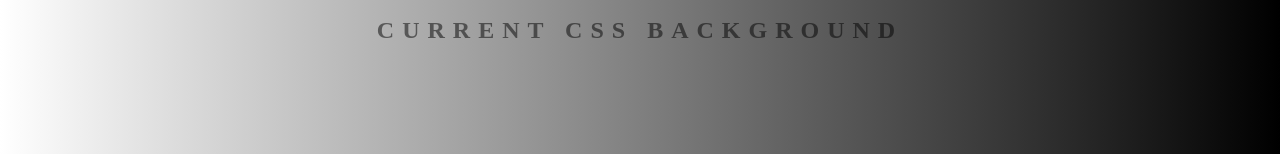
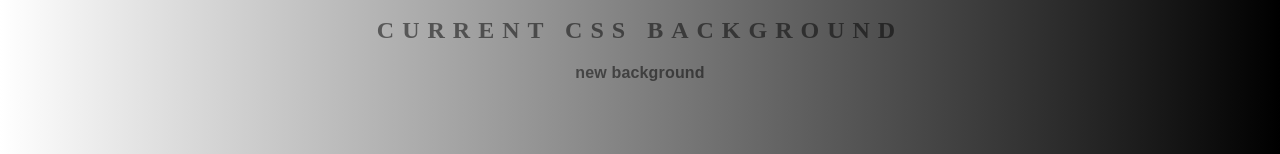
Before and after one commit to MartinaMarkov/background-generator, a plain HTML site: page index.html in a window 1280 px wide. Shown: the part 235-389 px from the top of the page. Drawn offline with Linux system fonts and the light colour scheme.

```diff
--- a/index.html
+++ b/index.html
@@ -9,7 +9,7 @@
 	<input class="color1" type="color" name="color1" value="#000000">
 	<input class="color2" type="color" name="color2" value="#ffffff">
 	<h2>Current CSS background</h2>
-	<h3></h3>
+	<h3>new background</h3>
 <script type="text/javascript" src="main.js"></script>
 </body>
 </html>
```
